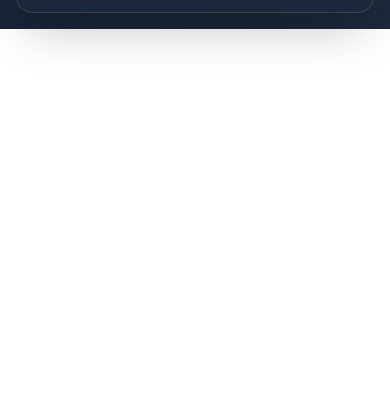
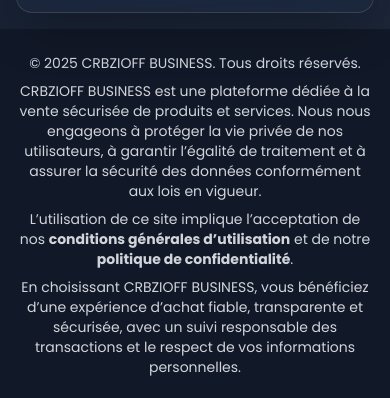
Before and after one commit to Laurantscrt/CRBZIOFF-BUSINESS, a plain HTML site: page index.html in a window 390 px wide. Shown: the part 1124-1522 px from the top of the page. Before the commit the page ends 1153 px from the top, so only its background shows below. Drawn offline with nearby package versions, Linux system fonts and the light colour scheme.

Commit message:
Update index.html
Signed-off-by: Laurantscrt <Laurantscrt@gmail.com>

```diff
--- a/index.html
+++ b/index.html
@@ -3,22 +3,23 @@
 <head>
   <meta charset="UTF-8">
   <meta name="viewport" content="width=device-width, initial-scale=1.0">
-  <title> CRBZIOFF-BUSINESS </title>
+  <title>CRBZIOFF-BUSINESS</title>
   <script src="https://cdn.tailwindcss.com"></script>
   <link href="https://fonts.googleapis.com/css2?family=Poppins:wght@300;400;500;600;700&display=swap" rel="stylesheet">
   <link rel="stylesheet" href="https://cdnjs.cloudflare.com/ajax/libs/font-awesome/6.4.0/css/all.min.css">
   <style>
     * { font-family: 'Poppins', sans-serif; }
-    body { background: linear-gradient(135deg, #0f172a, #1e293b); min-height: 100vh; overflow-x: hidden; }
+    body { background: linear-gradient(135deg, #0f172a, #1e293b); }
     .form-container { backdrop-filter: blur(16px) saturate(180%); background-color: rgba(30, 41, 59, 0.75); border-radius: 20px; border: 1px solid rgba(255, 255, 255, 0.125); }
     .submit-btn { background: linear-gradient(135deg, #6366f1, #8b5cf6); transition: all 0.4s ease; position: relative; }
     .submit-btn:hover { transform: translateY(-3px); box-shadow: 0 10px 20px rgba(99, 102, 241, 0.4); }
     .decor-circle { border-radius: 50%; filter: blur(40px); opacity: 0.6; }
   </style>
 </head>
-<body class="flex items-center justify-center p-4 md:p-8">
+<body class="flex flex-col min-h-screen overflow-x-hidden">
+
   <!-- Décorations -->
-  <div class="fixed inset-0 overflow-hidden">
+  <div class="fixed inset-0 overflow-hidden -z-10">
     <div class="absolute top-[10%] left-[5%] w-64 h-64 bg-purple-500 rounded-full decor-circle"></div>
     <div class="absolute top-[20%] right-[10%] w-80 h-80 bg-indigo-500 rounded-full decor-circle"></div>
     <div class="absolute bottom-[15%] left-[15%] w-72 h-72 bg-blue-500 rounded-full decor-circle"></div>
@@ -26,7 +27,8 @@
   </div>
 
   <!-- Contenu principal -->
-  <div class="relative w-full max-w-4xl z-10">
+  <main class="flex-1 flex items-center justify-center p-4 md:p-8 relative z-10">
+    <div class="w-full max-w-4xl">
       <div class="flex flex-col md:flex-row gap-8">
 
         <!-- Illustration -->
@@ -129,6 +131,26 @@
           </div>
         </div>
       </div>
-  </div><br><br>
+    </div>
+  </main>
+
+  <!-- Footer -->
+  <footer class="bg-gray-900 text-gray-300 text-center py-6 px-4 text-sm">
+    <p>© 2025 CRBZIOFF BUSINESS. Tous droits réservés.</p>
+    <p class="mt-2 max-w-3xl mx-auto">
+      CRBZIOFF BUSINESS est une plateforme dédiée à la vente sécurisée de produits et services.
+      Nous nous engageons à protéger la vie privée de nos utilisateurs, à garantir l’égalité de traitement
+      et à assurer la sécurité des données conformément aux lois en vigueur.
+    </p>
+    <p class="mt-2 max-w-3xl mx-auto">
+      L’utilisation de ce site implique l’acceptation de nos <strong>conditions générales d’utilisation</strong>
+      et de notre <strong>politique de confidentialité</strong>.
+    </p>
+    <p class="mt-2 max-w-3xl mx-auto">
+      En choisissant CRBZIOFF BUSINESS, vous bénéficiez d’une expérience d’achat fiable, transparente et sécurisée,
+      avec un suivi responsable des transactions et le respect de vos informations personnelles.
+    </p>
+  </footer>
+
 </body>
   </html>
```
Lines whose indentation alone changed are shown as unchanged.
